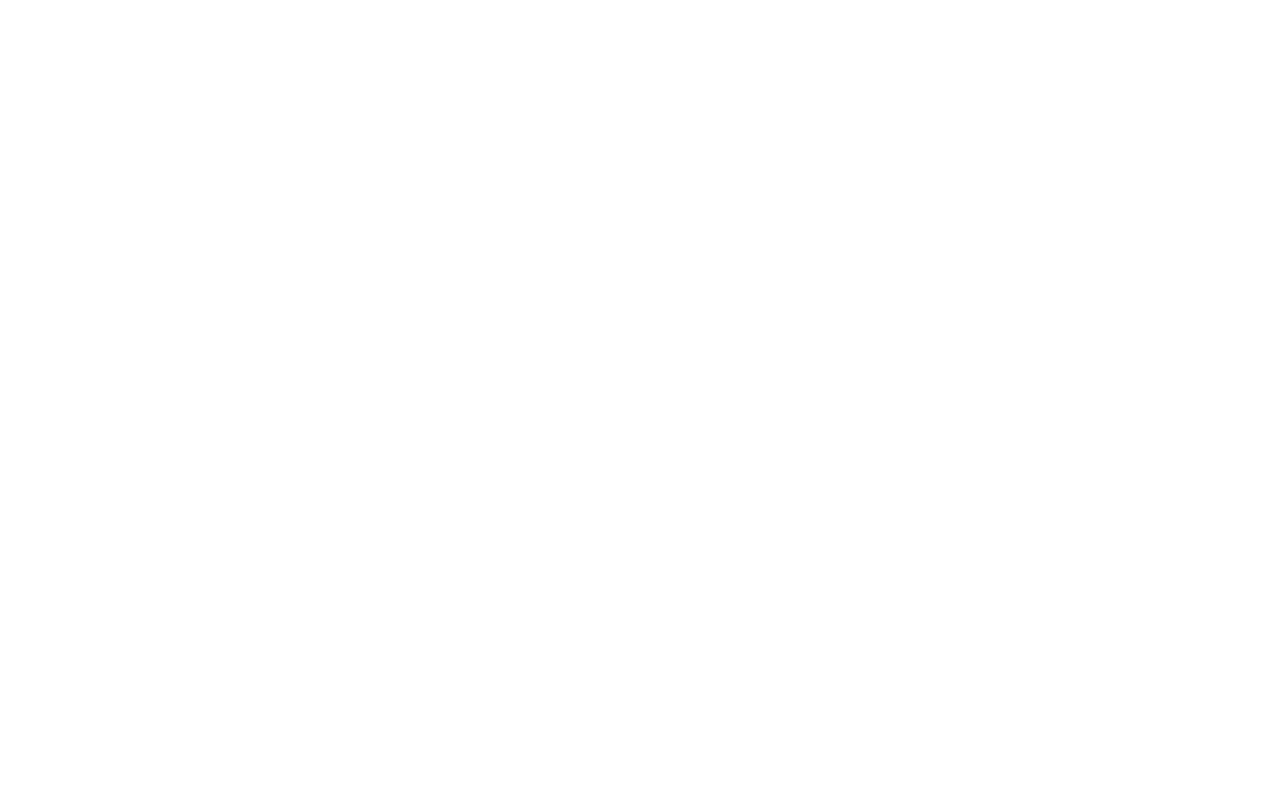
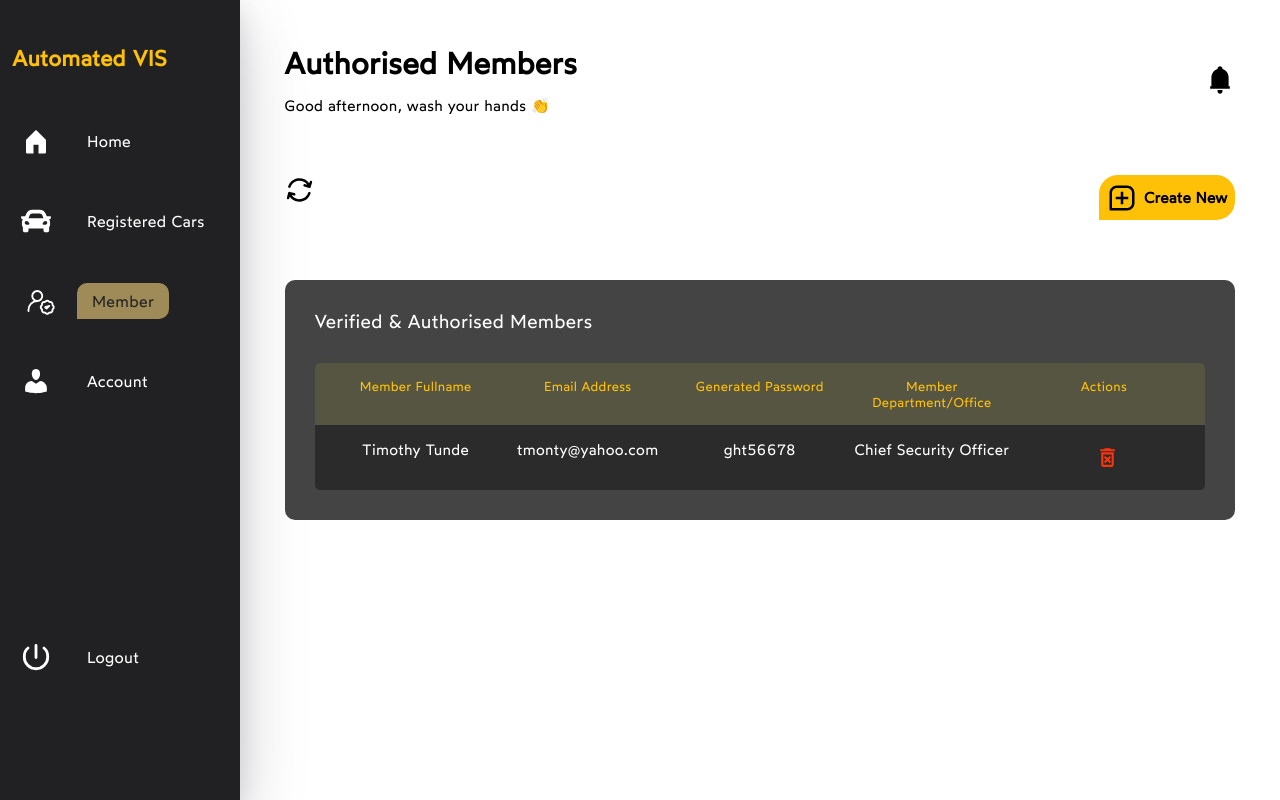
Before and after one commit to obicodeman555/avis, a React (Create React App) app: page /content-management/member in a window 1280 px wide. Before the commit this address had no page. Built offline with nearby package versions, Linux system fonts and the light colour scheme; a web font is replaced by a local one.

Commit message:
design table data for route info

```diff
--- a/src/components/sidebar/sidebarData.js
+++ b/src/components/sidebar/sidebarData.js
@@ -1,10 +1,8 @@
 import HomeIcon from "../../assets/svgs/home.svg";
 import PowerIcon from "../../assets/svgs/power-white.svg";
-// import VerifiedUsersIcon from "../../assets/svgs/verified-user.svg";
+import VerifiedUsersIcon from "../../assets/svgs/verified-user.svg";
 import CarIcon from "../../assets/svgs/car-white.svg";
 import AdminIcon from "../../assets/svgs/admin-white.svg";
-import UsersIcon from "../../assets/svgs/users-solid.svg";
-import ApplicationIcon from "../../assets/svgs/card-list.svg";
 
 export const SidebarData = [
   {
@@ -12,25 +10,17 @@
     icon: HomeIcon,
     link: "/content-management/home",
   },
-  // {
-  //   title: "Users",
-  //   icon: VerifiedUsersIcon,
-  //   link: "/content-management/members",
-  // },
+
   {
     title: "Registered Cars",
     icon: CarIcon,
     link: "/content-management/official-cars",
   },
+
   {
-    title: "Applications",
-    icon: ApplicationIcon,
-    link: "/content-management/unapproved",
-  },
-  {
-    title: "Staffs",
-    icon: UsersIcon,
-    link: "/content-management/staffs",
+    title: "Member",
+    icon: VerifiedUsersIcon,
+    link: "/content-management/member",
   },
   {
     title: "Account",
--- a/src/pages/content-management/components/home/Home.jsx
+++ b/src/pages/content-management/components/home/Home.jsx
@@ -40,10 +40,10 @@
                 <span>Fullname</span>
                 <span>Staff reg. number</span>
                 <span>Vehicle model/make/year</span>
-                <span>Vehicle plate number</span>
+                <span>Vehicle Plate Number</span>
                 <span>Vehicle Identification Number</span>
-                <span>Official Job Position</span>
-                <span>Official Job Department/Office</span>
+                <span>Official Position</span>
+                <span>Official Department/Office</span>
                 <span>Actions</span>
               </div>
             </div>
--- a/src/pages/content-management/components/home/home.scss
+++ b/src/pages/content-management/components/home/home.scss
@@ -74,6 +74,7 @@
 .table-body {
   color: #fff;
   text-align: center;
+
   & > .table-row > span:last-child > span {
     display: flex;
     align-items: center;
--- /dev/null
+++ b/src/pages/content-management/components/member/Member.jsx
@@ -0,0 +1,46 @@
+import React from "react";
+import deleteIcon from "../../../../assets/svgs/delete-forever.svg";
+import CtMgtHeader from "../ctmgt-header/CtMgtHeader";
+import "./member.scss";
+
+const Member = () => {
+  return (
+    <>
+      <CtMgtHeader
+        headerTitle="Authorised Members"
+        text="Good afternoon, wash your hands &#128079;"
+      />
+      <div className="data-info__content mr-top-4">
+        <div className="data-info__content-title mr-btm-2">
+          Verified &amp; Authorised Members
+        </div>
+        <article className="data-info__custom-table">
+          <div className="table-header p-6">
+            <div className="table-row flex-container">
+              <span>Member Fullname</span>
+              <span>Email Address</span>
+              <span>Generated Password</span>
+              <span>Member Department/Office</span>
+              <span>Actions</span>
+            </div>
+          </div>
+          <div className="table-body p-6">
+            <div className="table-row flex-container">
+              <span>Timothy Tunde</span>
+              <span>tmonty@yahoo.com</span>
+              <span>ght56678</span>
+              <span>Chief Security Officer</span>
+              <span className="flex-container j-ct-ctr">
+                <span>
+                  <img src={deleteIcon} alt="" />
+                </span>
+              </span>
+            </div>
+          </div>
+        </article>
+      </div>
+    </>
+  );
+};
+
+export default Member;
--- /dev/null
+++ b/src/pages/content-management/components/member/member.scss
@@ -0,0 +1,57 @@
+@use "../../../../styles/sass/color.scss" as *;
+
+//content
+//table
+.data-info__content {
+  background-color: #444444;
+
+  border-radius: 10px;
+  padding: 2rem;
+
+  &-title {
+    color: #fff;
+    font-size: 1.25rem;
+    text-transform: capitalize;
+  }
+}
+
+.data-info__custom-table {
+  background-color: #2b2b2b;
+  border-radius: 5px;
+  overflow: hidden;
+}
+.table-header {
+  background-color: #565541;
+  color: $primary-color;
+  font-size: 13px;
+  text-align: center;
+}
+
+.table-body {
+  color: #fff;
+  text-align: center;
+
+  & > .table-row > span:last-child > span {
+    display: flex;
+    align-items: center;
+    justify-content: center;
+    width: 35px;
+    height: 35px;
+    border-radius: 50%;
+    padding: 0.35rem;
+
+    &:hover {
+      border: 1px solid #fff;
+      cursor: pointer;
+    }
+  }
+
+  & > .table-row > span:last-child > span:last-child {
+    margin-left: 0.5rem;
+  }
+}
+
+.table-row > span {
+  width: calc(100% / 5);
+  //   text-align: center;
+}
--- /dev/null
+++ b/src/pages/content-management/components/reg-cars/RegisteredCars.jsx
@@ -0,0 +1,46 @@
+import React from "react";
+import deleteIcon from "../../../../assets/svgs/delete-forever.svg";
+import CtMgtHeader from "../ctmgt-header/CtMgtHeader";
+import "./registered-cars.scss";
+
+const RegisteredCars = () => {
+  return (
+    <>
+      <CtMgtHeader
+        headerTitle="Registered Cars"
+        text="Good afternoon, wash your hands &#128079;"
+      />
+      <div className="data-info__content mr-top-4">
+        <div className="data-info__content-title mr-btm-2">
+          Verified Official Cars
+        </div>
+        <article className="data-info__custom-table">
+          <div className="table-header p-6">
+            <div className="table-row flex-container">
+              <span>Owner's Fullname</span>
+              <span>Vehicle/model/make/year</span>
+              <span>Vehicle Plate Number</span>
+              <span>Vehicle Identification Number</span>
+              <span>Actions</span>
+            </div>
+          </div>
+          <div className="table-body p-6">
+            <div className="table-row flex-container">
+              <span>Afe Babalola</span>
+              <span>Toyota Land Cruiser 2017</span>
+              <span>ABJ352KK</span>
+              <span>2G5KY2300TT67RY13</span>
+              <span className="flex-container j-ct-ctr">
+                <span>
+                  <img src={deleteIcon} alt="" />
+                </span>
+              </span>
+            </div>
+          </div>
+        </article>
+      </div>
+    </>
+  );
+};
+
+export default RegisteredCars;
--- /dev/null
+++ b/src/pages/content-management/components/reg-cars/registered-cars.scss
@@ -0,0 +1,55 @@
+@use "../../../../styles/sass/color.scss" as *;
+
+//content
+//table
+.data-info__content {
+  background-color: #444444;
+
+  border-radius: 10px;
+  padding: 2rem;
+
+  &-title {
+    color: #fff;
+    font-size: 1.25rem;
+    text-transform: capitalize;
+  }
+}
+
+.data-info__custom-table {
+  background-color: #2b2b2b;
+  border-radius: 5px;
+  overflow: hidden;
+}
+.table-header {
+  background-color: #565541;
+  color: $primary-color;
+  font-size: 13px;
+  text-align: center;
+}
+
+.table-body {
+  color: #fff;
+  text-align: center;
+
+  //delete action
+  & > .table-row > span:last-child > span {
+    display: flex;
+    align-items: center;
+    justify-content: center;
+    width: 35px;
+    height: 35px;
+    border-radius: 50%;
+    padding: 0.35rem;
+
+    &:hover {
+      border: 1px solid #fff;
+      cursor: pointer;
+    }
+  }
+}
+
+.table-row > span {
+  flex: 1;
+
+  //   text-align: center;
+}
--- a/src/pages/content-management/components/staffs/Staffs.jsx
+++ /dev/null
@@ -1,7 +0,0 @@
-import React from "react";
-
-const Staffs = () => {
-  return <div>Staffs</div>;
-};
-
-export default Staffs;
--- a/src/pages/content-management/content-management.scss
+++ b/src/pages/content-management/content-management.scss
@@ -15,6 +15,11 @@
     padding-top: 3rem;
     padding-left: 3rem;
     padding-right: 10rem;
+
+    @media (max-width: 1600px) {
+      padding-right: 3rem;
+    }
+
     overflow: auto;
   }
 }
--- a/src/routes/MainRoutes.jsx
+++ b/src/routes/MainRoutes.jsx
@@ -19,8 +19,12 @@
 const Home = React.lazy(() =>
   import("../pages/content-management/components/home/Home")
 );
-const Staffs = React.lazy(() =>
-  import("../pages/content-management/components/staffs/Staffs")
+const Member = React.lazy(() =>
+  import("../pages/content-management/components/member/Member")
+);
+
+const RegisteredCars = React.lazy(() =>
+  import("../pages/content-management/components/reg-cars/RegisteredCars")
 );
 
 const MainRoutes = () => {
@@ -37,7 +41,8 @@
             element={<Navigate replace to="home" />}
           />
           <Route path="home" element={<Home />} />
-          <Route path="staffs" element={<Staffs />} />
+          <Route path="member" element={<Member />} />
+          <Route path="official-cars" element={<RegisteredCars />} />
         </Route>
       </Routes>
     </Suspense>
```
Also changed, not shown: src/pages/content-management/components/staffs/staffs.scss (deleted).
